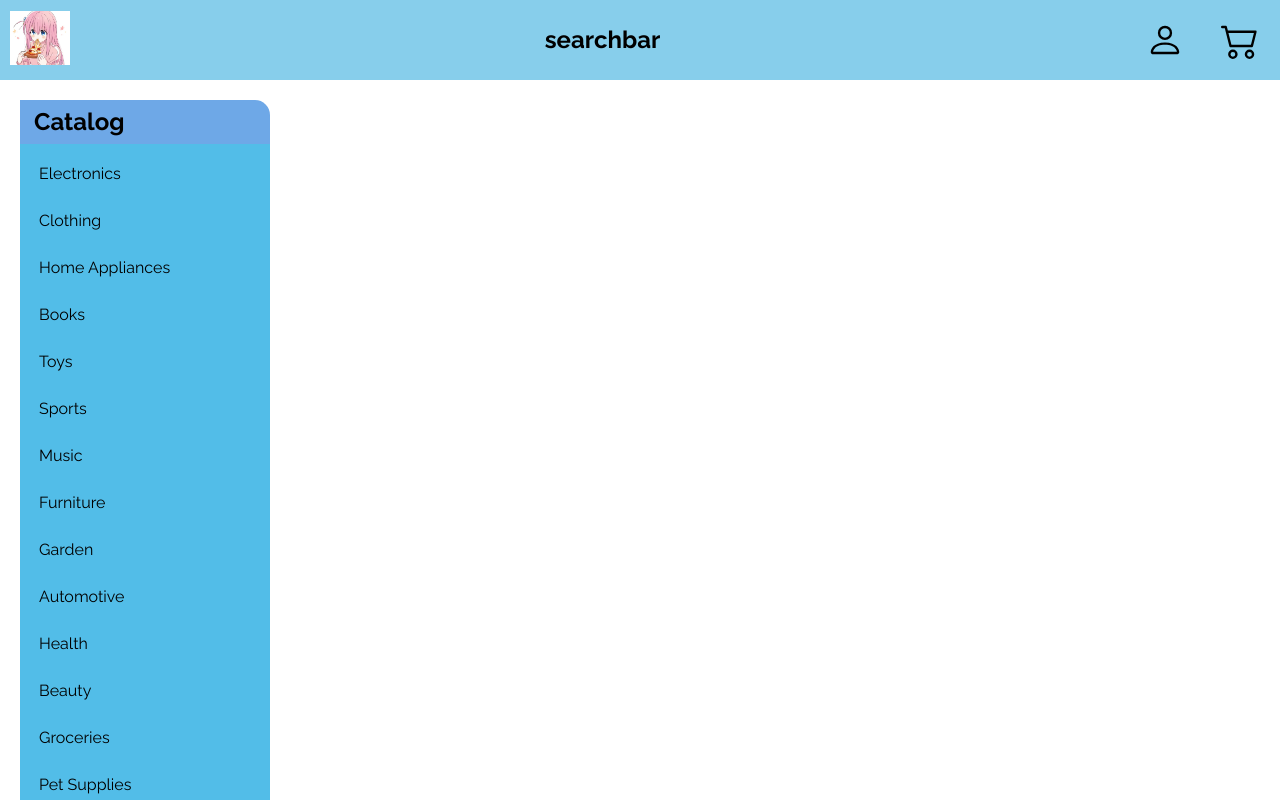
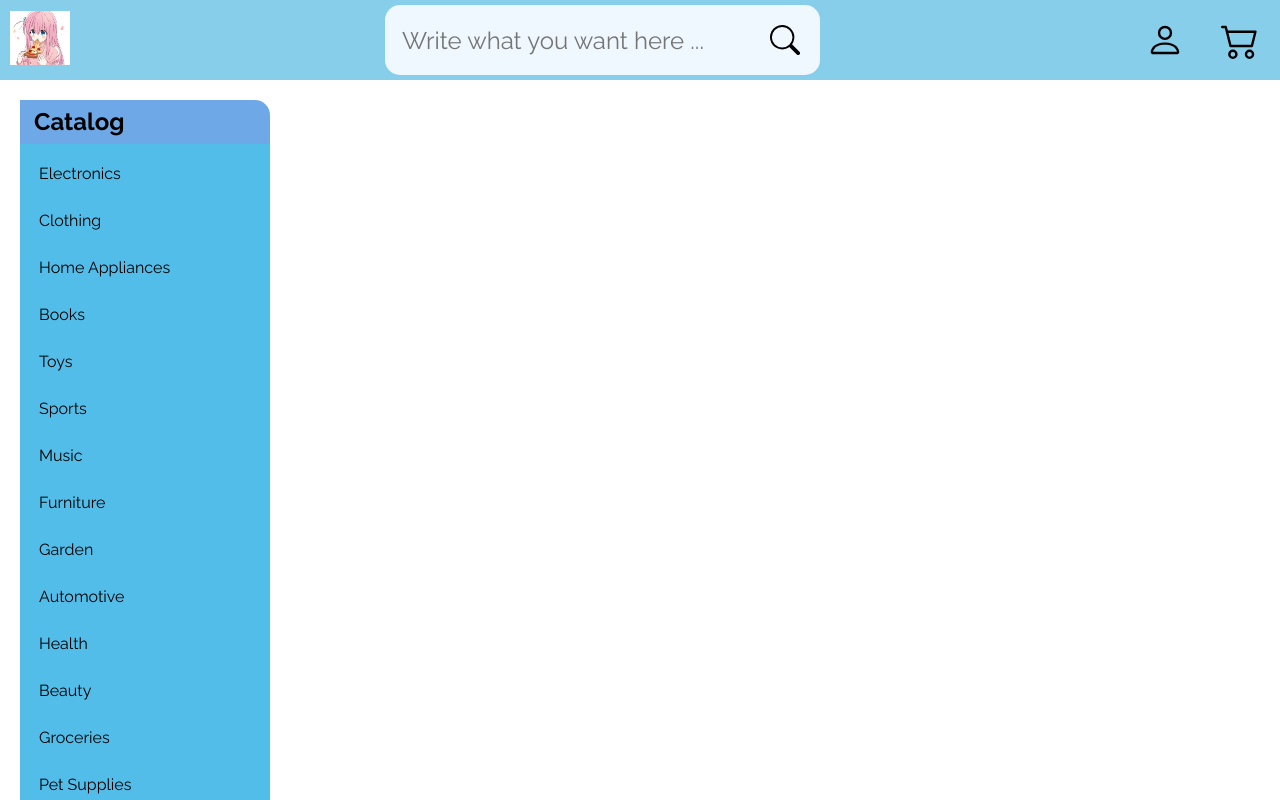
Before and after one commit to AlexWaisley/Shop, a Vue app: page / in a window 1280 px wide. Shown: the top 800 px of the page. Built offline with nearby package versions, Linux system fonts and the light colour scheme.

Commit message:
Searchbar done. Refactored products displaying logic

```diff
--- a/src/components/main/ItemCard.vue
+++ b/src/components/main/ItemCard.vue
@@ -35,22 +35,26 @@ const props = defineProps<{
 <style scoped lang="scss">
 .item-card-container {
     min-width: 250px;
-    height: 250px;
+    max-width: 250px;
+    height: 320px;
     overflow: hidden;
-    display: flex;
-    flex-direction: column;
+    display: grid;
+    grid-template-rows: 200px 1fr;
     gap: 7px;
     background-color: aqua;
-    justify-content: center;
-    align-items: center;
+
+
     border-radius: 15px;
     box-shadow: 3px 3px 3px rgb(55, 230, 230);
     transition: all .5s ease;
 
     & .image-container {
-        max-height: 150px;
-        max-width: 200px;
+        max-height: 200px;
+        max-width: 100%;
         overflow: hidden;
+        display: flex;
+        justify-content: center;
+        padding: 10px;
 
         & .item-image {
             max-width: 100%;
@@ -60,8 +64,8 @@ const props = defineProps<{
     }
 
     & .info-container {
-        display: flex;
-        flex-direction: column;
+        display: grid;
+        grid-template-rows: 50px 1fr;
         gap: 5px;
         width: 100%;
 
@@ -70,6 +74,18 @@ const props = defineProps<{
             width: 100%;
             justify-content: space-around;
             align-items: center;
+
+            & .name {
+                display: flex;
+                text-align: center;
+                width: 100%;
+                overflow: hidden;
+                text-overflow: ellipsis;
+                display: -webkit-box;
+                -webkit-box-orient: vertical;
+                line-height: 24px;
+                max-height: 54px;
+            }
 
             & .buy-button {
                 background-color: skyblue;
--- a/src/components/main/PageContainer.vue
+++ b/src/components/main/PageContainer.vue
@@ -25,13 +25,11 @@ watch(() => sessionStore.pickedSubcategory, (newVal) => {
         currPage.value = Products;
         return;
     }
+    currPage.value = Home;
 }, { immediate: true });
 
-watch(() => sessionStore.pickedCategory, (newVal) => {
-    if (newVal === null) {
-        currPage.value = Home;
-        return;
-    }
+watch(() => sessionStore.pickedCategory, () => {
+    currPage.value = Home;
 }, { immediate: true });
 
 
--- a/src/components/main/Products.vue
+++ b/src/components/main/Products.vue
@@ -1,24 +1,16 @@
 <script setup lang="ts">
 import ItemCard from './ItemCard.vue';
 import Catalog from './Catalog.vue';
-import { useSessionStore, useHardStore } from '@storage';
+import { useSessionStore } from '@storage';
 import { Item } from '@models';
 import { ref, watch } from 'vue';
 
 const sessionStore = useSessionStore();
-const hardStore = useHardStore();
 
+const items = ref<Item[] | null>(sessionStore.displayedProducts);
 
-const items = ref<Item[] | null>(null);
-
-watch(() => sessionStore.pickedSubcategory, () => {
-    if (sessionStore.pickedSubcategory === null) {
-        return;
-    }
-    const id = sessionStore.pickedSubcategory.id;
-    console
-    const subcategoriesList = hardStore.itemList.filter(x => x.subCategoryId === id);
-    items.value = subcategoriesList;
+watch(() => sessionStore.displayedProducts, (newVal) => {
+    items.value = newVal;
 }, { immediate: true });
 
 
@@ -53,6 +45,7 @@ watch(() => sessionStore.pickedSubcategory, () => {
         box-shadow: 3px 3px 3px rgb(207, 228, 246);
         border-radius: 15px;
         height: 100%;
+        width: 100%;
         display: flex;
         flex-wrap: wrap;
         gap: 15px;
--- a/src/components/top/SearchBar.vue
+++ b/src/components/top/SearchBar.vue
@@ -0,0 +1,66 @@
+<script setup lang="ts">
+import { ref } from 'vue';
+import { useSessionStore } from '@storage';
+
+const sessionStore = useSessionStore();
+
+const searchItem = ref<string>("");
+</script>
+<template>
+    <div class="searchbar-container">
+        <div class="searchbar">
+            <input type="text" class="text-large bar" v-model="searchItem" placeholder="Write what you want here ...">
+        </div>
+        <div @click="sessionStore.startSearch(searchItem)" class="search">
+            <img src="/search.svg" alt="search" class="icon">
+        </div>
+    </div>
+</template>
+<style scoped lang="scss">
+.searchbar-container {
+    display: flex;
+    background-color: aliceblue;
+    justify-content: center;
+    align-items: center;
+    padding: 10px;
+    border-radius: 15px;
+    gap: 15px;
+
+    & .searchbar {
+        width: 350px;
+
+        & .bar {
+            width: 100%;
+            padding: 7px;
+            border: none;
+            background-color: transparent;
+
+            &:focus {
+                outline: none;
+            }
+        }
+
+    }
+
+    & .search {
+        display: flex;
+        justify-content: center;
+        align-items: center;
+        width: 50px;
+        height: 50px;
+        padding: 5px;
+        transition: all .5s ease;
+        border-radius: 50%;
+
+        & .icon {
+            max-width: 100%;
+            max-height: 100%;
+        }
+
+        &:hover {
+            background-color: rgb(202, 221, 238);
+        }
+    }
+
+}
+</style>
--- a/src/components/top/Top.vue
+++ b/src/components/top/Top.vue
@@ -1,6 +1,6 @@
 <script setup lang="ts">
-
-const emits = defineEmits<{
+import SearchBar from './SearchBar.vue';
+defineEmits<{
     (e: 'openBucket'): void,
     (e: 'goHome'): void
 }>();
@@ -15,7 +15,7 @@ const emits = defineEmits<{
         </div>
         <div class="section">
             <div class="searchbar">
-                <span class="text-large-bold">searchbar</span>
+                <SearchBar></SearchBar>
             </div>
         </div>
         <div class="section">
--- a/src/storage/SessionStore.ts
+++ b/src/storage/SessionStore.ts
@@ -11,6 +11,7 @@ export const useSessionStore = defineStore('sessionStore', () => {
     const pickedCategory = ref<Category | null>(null);
     const pickedSubcategory = ref<Subcategory | null>(null);
     const pickedItem = ref<Item | null>(null);
+    const displayedProducts = ref<Item[] | null>(null);
 
     const pickCategory = (category: Category) => {
         pickedCategory.value = category;
@@ -20,6 +21,7 @@ export const useSessionStore = defineStore('sessionStore', () => {
     }
     const pickSubcategory = (subcategory: Subcategory) => {
         pickedSubcategory.value = subcategory;
+        displayedProducts.value = hardStore.itemList.filter(x => x.subCategoryId === subcategory.id);
     }
     const pickItem = (item: Item) => {
         if (pickedCategory.value === null || pickedSubcategory === null) {
@@ -112,6 +114,10 @@ export const useSessionStore = defineStore('sessionStore', () => {
         bucket.value = null;
     }
 
-    return { history, bucket, changeQuantityOfProductInBucket, orderConfirmed, pickCategory, pickItem, pickSubcategory, clearAll, addToBucket, removeFromBucket, pickedCategory, pickedItem, pickedSubcategory };
+    const startSearch = (name: string) => {
+        displayedProducts.value = hardStore.itemList.filter(x => x.name.toLocaleLowerCase().includes(name.toLocaleLowerCase()))
+    }
+
+    return { history, bucket, displayedProducts, startSearch, changeQuantityOfProductInBucket, orderConfirmed, pickCategory, pickItem, pickSubcategory, clearAll, addToBucket, removeFromBucket, pickedCategory, pickedItem, pickedSubcategory };
 
 });
```
Also changed, not shown: public/search.svg (added).
